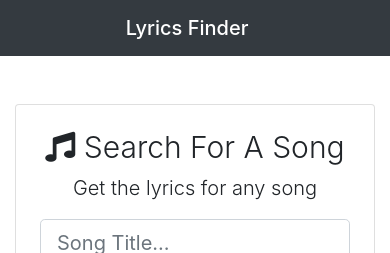
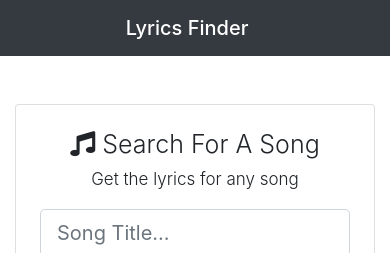
Before and after one commit to Abdo-Hassan/lyrics-finder, a React (Create React App) app: page / in a window 390 px wide. Shown: the top 253 px of the page. Built offline with nearby package versions, Linux system fonts and the light colour scheme; no server answers.

Commit message:
responsive

```diff
--- a/src/App.css
+++ b/src/App.css
@@ -4,9 +4,12 @@
 
 @media only screen and (max-width: 600px) {
   .title-header {
-    font-size: 30px;
+    font-size: 25px;
   }
   .lyrics-content {
     white-space: normal;
   }
+  .subtitle-header {
+    font-size: 17px;
+  }
 }
--- a/src/components/tracks/Search.js
+++ b/src/components/tracks/Search.js
@@ -33,7 +33,9 @@ class Search extends Component {
               <h1 className='display-4 text-center title-header'>
                 <i className='fas fa-music' /> Search For A Song
               </h1>
-              <p className='lead text-center'>Get the lyrics for any song</p>
+              <p className='lead text-center subtitle-header'>
+                Get the lyrics for any song
+              </p>
               <form onSubmit={this.findTrack.bind(this, dispatch)}>
                 <div className='form-group'>
                   <input
```
